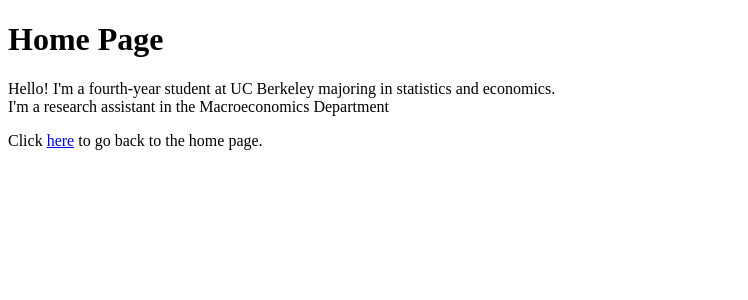
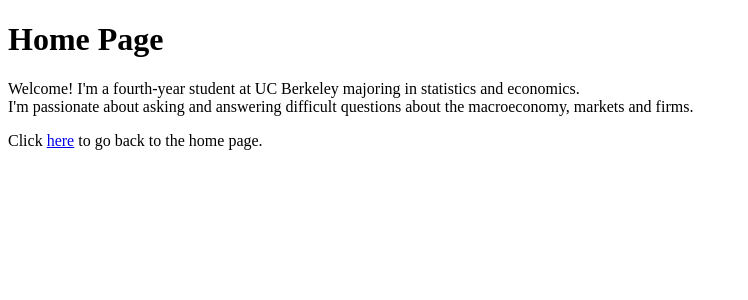
Before and after one commit to simitiangreg/website, a Flask app: page /views/ in a window 1280 px wide. Shown: the part 134-434 px from the top of the page, without its empty margins (0-748 px from the left). Run offline with Flask 3, Linux system fonts and the light colour scheme.

Commit message:
chanegs made

```diff
--- a/templates/home.html
+++ b/templates/home.html
@@ -5,8 +5,8 @@
 {% block content %}
     <div>
         <h1>Home Page</h1>
-        <p> Hello! I'm a fourth-year student at UC Berkeley majoring in statistics and economics.
-        <br> I'm a research assistant in the Macroeconomics Department
+        <p> Welcome! I'm a fourth-year student at UC Berkeley majoring in statistics and economics.
+        <br> I'm passionate about asking and answering difficult questions about the macroeconomy, markets and firms.
         </p>
         <p>Click <a href="/views/">here</a> to go back to the home page.</p>
     </div>
```
